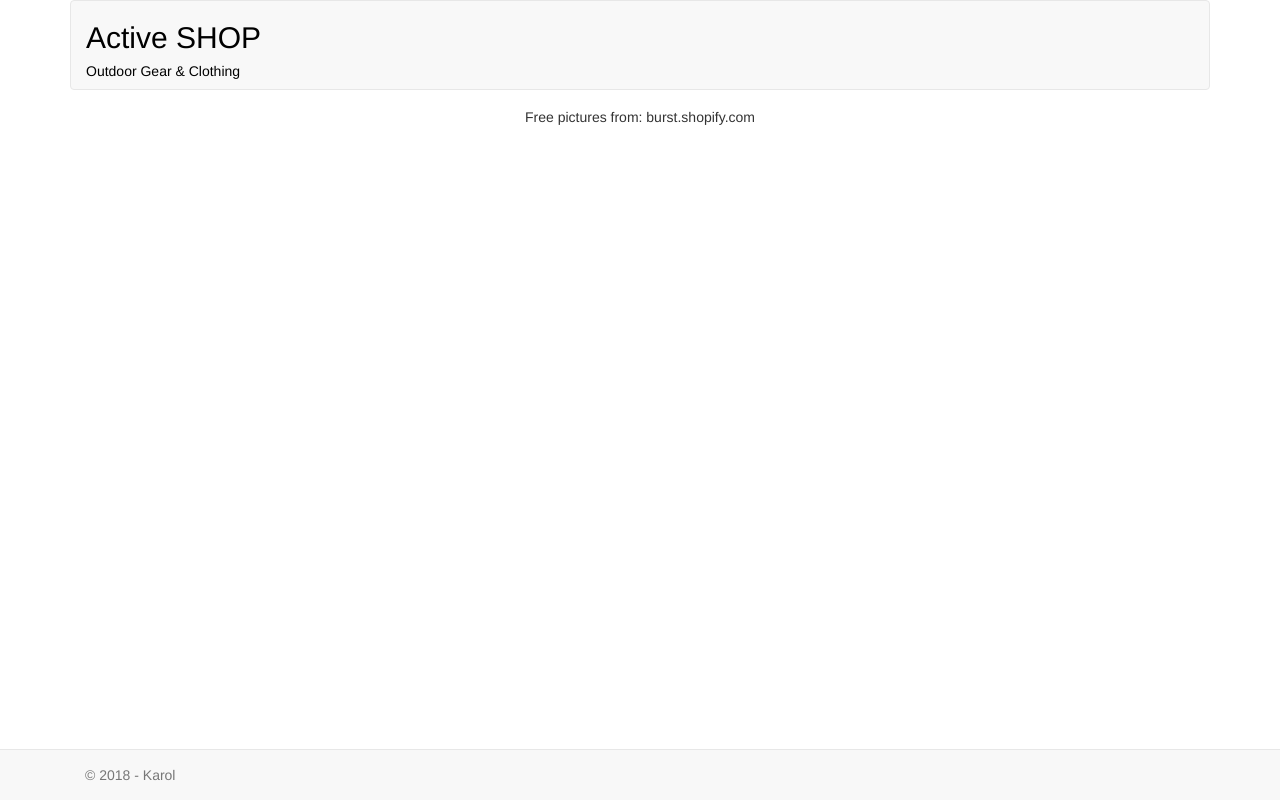
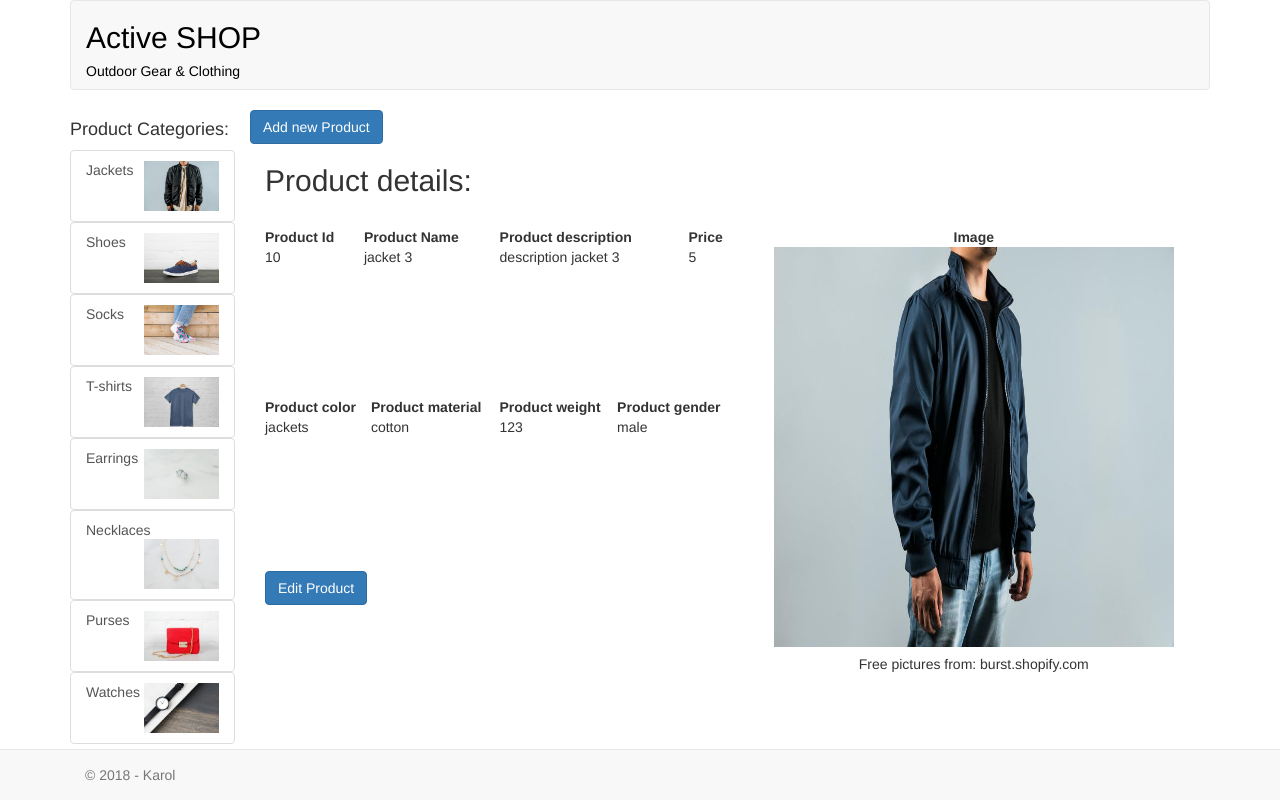
Before and after one commit to karolkarolkolanczak/angularActivityshop, an Angular app: page /productCategory/1/product/10 in a window 1280 px wide. Before the commit this address led to /. Built offline with nearby package versions, Linux system fonts and the light colour scheme.

Commit message:
added view 'product details' with its functionality

```diff
--- a/src/app/app-routing.module.ts
+++ b/src/app/app-routing.module.ts
@@ -5,13 +5,14 @@ import { RouterModule, Routes } from '@angular/router';
 import { ProductCategoriesListComponent } from './product/product-categories-list/product-categories-list.component';
 import { ProductListComponent } from './product/product-list/product-list.component';
 import { ProductItemComponent } from './product/product-list/product-item/product-item.component';
+import { ProductDetailsComponent } from './product/product-details/product-details.component';
 
 const appRoutes: Routes=[
   {path: '', component: ProductCategoriesListComponent},
   {path: 'productCategory/:id', component: ProductComponent,
     children:[
       {path: '', component: ProductListComponent},
-      // {path: ':id', component: ProductItemComponent }
+      {path: 'product/:productId', component: ProductDetailsComponent }
      ]
   },
   // {path: 'productCategoriesList', component: ProductCategoriesListComponent},
--- a/src/app/product/product-categories-list/product-categories-item/product-categories-item.component.ts
+++ b/src/app/product/product-categories-list/product-categories-item/product-categories-item.component.ts
@@ -11,7 +11,6 @@ import { ActivatedRoute, Params, Router } from '@angular/router';
 export class ProductCategoriesItemComponent implements OnInit {
 
   @Input() productCategory: ProductCategory;
-  id: number;
 
   constructor(private productCategoryService: ProductCategoryService,private route: ActivatedRoute,private router: Router) { }
 
@@ -19,9 +18,9 @@ export class ProductCategoriesItemComponent implements OnInit {
     this.route.params
       .subscribe(
         (params: Params) => {
-          this.id = +params['id'];
-          console.log("FROM ProductCategoriesItemComponent:  "+this.id);
-          this.productCategory = this.productCategoryService.getProductCategoryById(this.id);
+          let numberId = +params['id'];
+          console.log("FROM ProductCategoriesItemComponent:  "+numberId);
+          this.productCategory = this.productCategoryService.getProductCategoryById(numberId);
         }
       );
   }
--- a/src/app/product/product-details/product-details.component.html
+++ b/src/app/product/product-details/product-details.component.html
@@ -9,7 +9,7 @@
       <th>Price</th>
     </tr>
     <tr>
-      <td></td>
+      <td>{{product.productId}}</td>
       <td>{{product.name}}</td>
       <td>{{product.description}}</td>
       <td>{{product.price}}</td>
@@ -18,16 +18,16 @@
   <h1>&nbsp;</h1><h1>&nbsp;</h1>
   <table class="table table-striped">
     <tr>
-      <th>product.features.color</th>
-      <th>product.features.material</th>
-      <th>product.features.weight</th>
-      <th>product.features.gender</th>
+      <th>Product color</th>
+      <th>Product material</th>
+      <th>Product weight</th>
+      <th>Product gender</th>
     </tr>
     <tr>
-      <td>product.features.color</td>
-      <td>product.features.material</td>
-      <td>product.features.weight</td>
-      <td>product.features.gender</td>
+      <td>{{product.color}}</td>
+      <td>{{product.material}}</td>
+      <td>{{product.weight}}</td>
+      <td>{{product.gender}}</td>
     </tr>
   </table>
   <h1>&nbsp;</h1><h1>&nbsp;</h1>
@@ -48,7 +48,7 @@
       <th style="text-align:center">Image</th>
     </tr>
     <tr>
-      <td><img src="../static/images/burst.shopify.com/shoe1.jpg" width="500" height="500" class="center-block"/>
+      <td><img src = "{{product.image}}" width="400" height="400" class="center-block"/>
         <h5 style="text-align:center">Free pictures from: burst.shopify.com</h5>
       </td>
     </tr>
--- a/src/app/product/product-details/product-details.component.ts
+++ b/src/app/product/product-details/product-details.component.ts
@@ -1,6 +1,9 @@
 import {Component, Input, OnInit} from '@angular/core';
 import {ProductCategory} from '../productCategory.model';
 import { Product } from '../product.model';
+import { ProductCategoryService } from '../product-category.service';
+import { ProductsService } from '../products.service';
+import { ActivatedRoute, Params, Router } from '@angular/router';
 
 @Component({
   selector: 'app-product-details',
@@ -9,12 +12,26 @@ import { Product } from '../product.model';
 })
 export class ProductDetailsComponent implements OnInit {
 
-  @Input() productCategory:ProductCategory;
-  @Input() product: Product;
+  productCategory:ProductCategory;
+ product: Product;
 
-  constructor() { }
+  constructor(private productCategoryService: ProductCategoryService,private productService: ProductsService,private route: ActivatedRoute,private router: Router) {
+
+  }
 
   ngOnInit() {
+    this.route.params
+      .subscribe(
+        (params: Params) => {
+          let numberId = +params['id'];
+          let productId = +params['productId'];
+          console.log("PARAMS"+params);
+          console.log("FROM ProductDetailsComponent:  numberId: "+numberId+" productId: "+productId);
+          // this.productCategory = this.productCategoryService.getProductCategoryById(numberId);
+          this.product=this.productService.getProductById(productId);
+          console.log("FROM ProductDetailsComponent:  numberId: "+numberId+" productId: "+productId+" "+this.product.name);
+        }
+      );
   }
 
 }
--- a/src/app/product/product-list/product-item/product-item.component.html
+++ b/src/app/product/product-list/product-item/product-item.component.html
@@ -1,7 +1,7 @@
 
     <li class="list-group-item col-md-4">
       <div>
-        <a href="#" (click)="productSelected()">
+        <a  style="cursor: pointer" [routerLink]="['/productCategory',productCategory.productCategoryId,'product',product.productId]" >
           <div class="col-md-12" style="color: black">
             <div >{{product.name }}</div><br />
             <div>
--- a/src/app/product/product-list/product-item/product-item.component.ts
+++ b/src/app/product/product-list/product-item/product-item.component.ts
@@ -1,6 +1,9 @@
 import { Component, EventEmitter, Input, OnInit, Output } from '@angular/core';
 import { Product } from '../../product.model';
 import { ProductsService } from '../../products.service';
+import { ProductCategoryService } from '../../product-category.service';
+import { ActivatedRoute, Params, Router } from '@angular/router';
+import { ProductCategory } from '../../productCategory.model';
 
 @Component({
   selector: 'app-product-item',
@@ -10,14 +13,27 @@ import { ProductsService } from '../../products.service';
 export class ProductItemComponent implements OnInit {
 
   @Input() product: Product;
-
-  constructor(private productService: ProductsService) { }
+  productCategory: ProductCategory;
+productId;
+  constructor(private productCategoryService: ProductCategoryService,private productService: ProductsService,private route: ActivatedRoute,private router: Router) { }
 
   ngOnInit() {
+
+
+    this.route.params
+      .subscribe(
+        (params: Params) => {
+          let numberId = +params['id'];
+          this.productId=+params['productId'];
+          console.log(" "+numberId);
+          this.productCategory = this.productCategoryService.getProductCategoryById(numberId);
+          this.product=this.productService.getProductById(this.productId);
+        }
+      );
   }
 
-  productSelected(){
-    this.productService.productSelected.emit(this.product);
-  }
+  // productSelected(){
+  //   this.productService.productSelected.emit(this.product);
+  // }
 
 }
--- a/src/app/product/products.service.ts
+++ b/src/app/product/products.service.ts
@@ -86,4 +86,14 @@ export class ProductsService {
     }
     return  filteredListOfProducts;
   }
+
+  getProductById(id: number){
+    const product: Product = this.productList.find(
+      (s) => {
+        return s.productId === id;
+      }
+    );
+    console.log("FROM PRODUCT SERVICE: "+product.productId+" "+product.name);
+    return product;
+  }
 }
```
